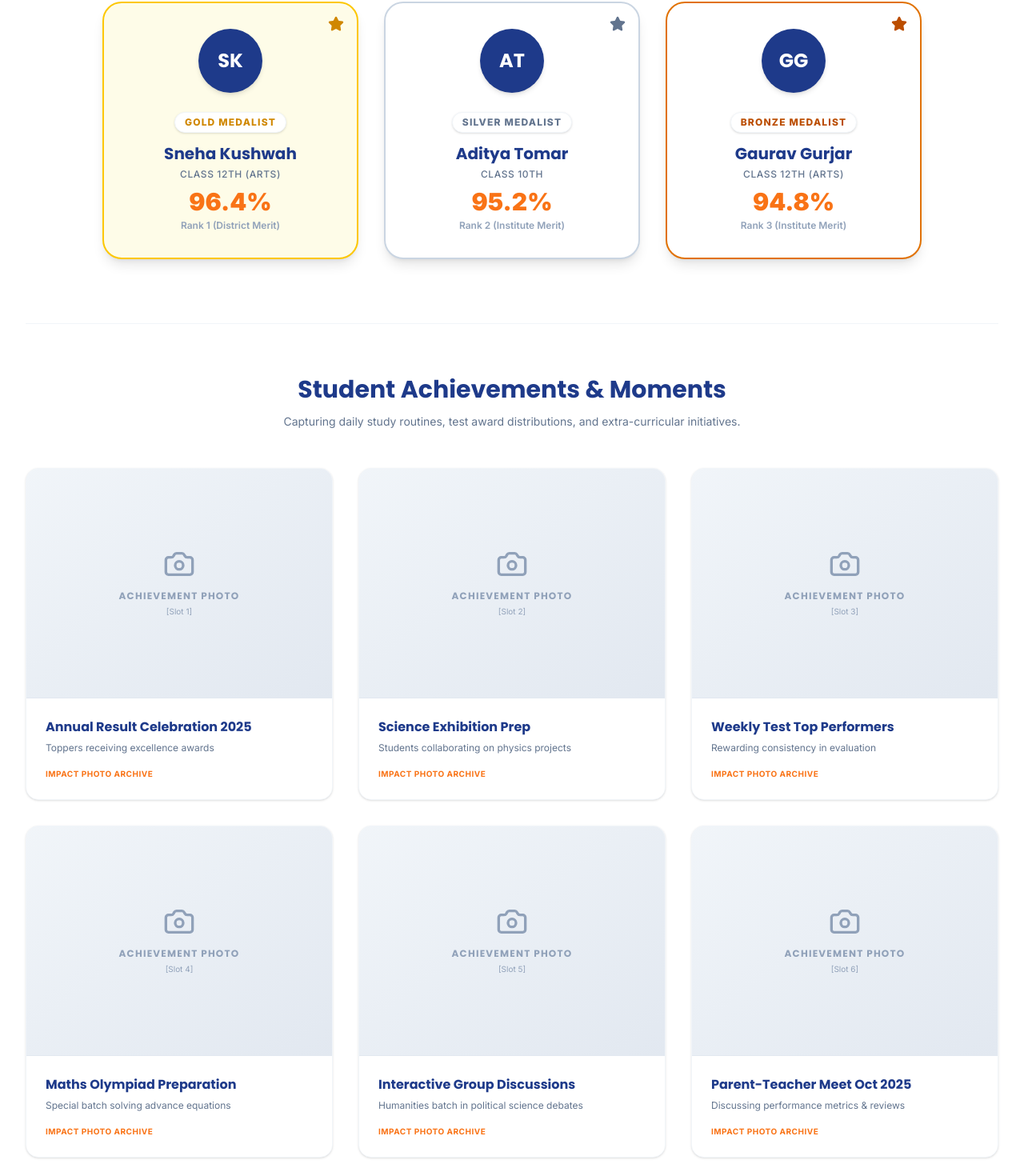
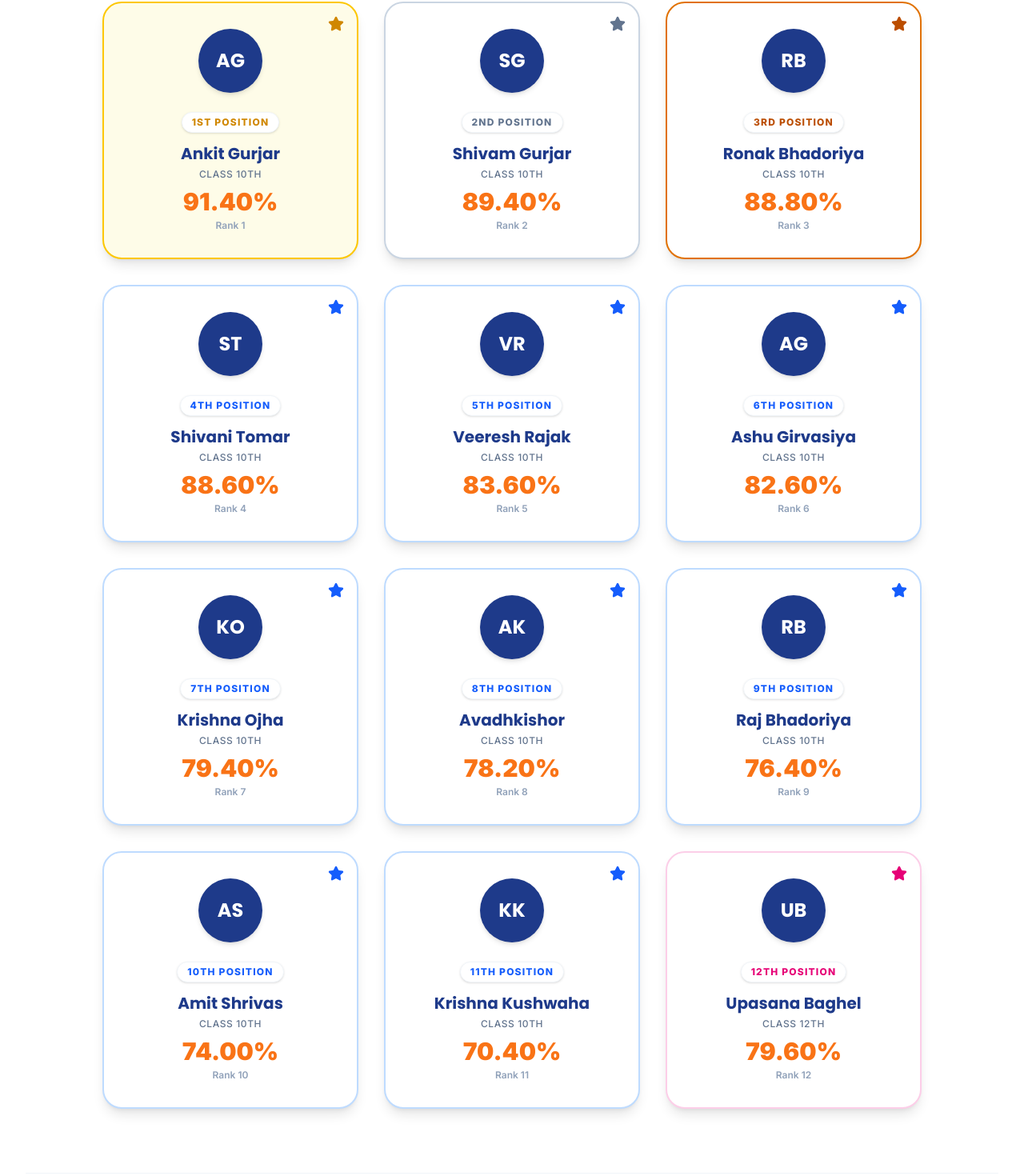
Before and after one commit to haarekasahara1923-wq/impact, a Next.js app: page /media in a window 1280 px wide. Shown: the part 564-2034 px from the top of the page at 80% size. Built offline with nearby package versions, Linux system fonts and the light colour scheme.

Commit message:
Update merit list with session 2025-26 toppers

```diff
--- a/src/app/media/page.tsx
+++ b/src/app/media/page.tsx
@@ -17,31 +17,112 @@ export default function MediaPage() {
   // Board toppers dummy data
   const toppers = [
     {
-      name: 'Sneha Kushwah',
-      class: 'Class 12th (Arts)',
-      score: '96.4%',
-      rank: 'Rank 1 (District Merit)',
+      name: 'Ankit Gurjar',
+      class: 'Class 10th',
+      score: '91.40%',
+      rank: 'Rank 1',
       color: 'border-yellow-400 text-yellow-600 bg-yellow-50',
-      award: 'Gold Medalist',
-      initials: 'SK',
+      award: '1st Position',
+      initials: 'AG',
     },
     {
-      name: 'Aditya Tomar',
+      name: 'Shivam Gurjar',
       class: 'Class 10th',
-      score: '95.2%',
-      rank: 'Rank 2 (Institute Merit)',
+      score: '89.40%',
+      rank: 'Rank 2',
       color: 'border-slate-300 text-slate-500 bg-slate-50',
-      award: 'Silver Medalist',
-      initials: 'AT',
+      award: '2nd Position',
+      initials: 'SG',
     },
     {
-      name: 'Gaurav Gurjar',
-      class: 'Class 12th (Arts)',
-      score: '94.8%',
-      rank: 'Rank 3 (Institute Merit)',
+      name: 'Ronak Bhadoriya',
+      class: 'Class 10th',
+      score: '88.80%',
+      rank: 'Rank 3',
       color: 'border-amber-600 text-amber-700 bg-amber-50',
-      award: 'Bronze Medalist',
-      initials: 'GG',
+      award: '3rd Position',
+      initials: 'RB',
+    },
+    {
+      name: 'Shivani Tomar',
+      class: 'Class 10th',
+      score: '88.60%',
+      rank: 'Rank 4',
+      color: 'border-blue-200 text-blue-600 bg-blue-50',
+      award: '4th Position',
+      initials: 'ST',
+    },
+    {
+      name: 'Veeresh Rajak',
+      class: 'Class 10th',
+      score: '83.60%',
+      rank: 'Rank 5',
+      color: 'border-blue-200 text-blue-600 bg-blue-50',
+      award: '5th Position',
+      initials: 'VR',
+    },
+    {
+      name: 'Ashu Girvasiya',
+      class: 'Class 10th',
+      score: '82.60%',
+      rank: 'Rank 6',
+      color: 'border-blue-200 text-blue-600 bg-blue-50',
+      award: '6th Position',
+      initials: 'AG',
+    },
+    {
+      name: 'Krishna Ojha',
+      class: 'Class 10th',
+      score: '79.40%',
+      rank: 'Rank 7',
+      color: 'border-blue-200 text-blue-600 bg-blue-50',
+      award: '7th Position',
+      initials: 'KO',
+    },
+    {
+      name: 'Avadhkishor',
+      class: 'Class 10th',
+      score: '78.20%',
+      rank: 'Rank 8',
+      color: 'border-blue-200 text-blue-600 bg-blue-50',
+      award: '8th Position',
+      initials: 'AK',
+    },
+    {
+      name: 'Raj Bhadoriya',
+      class: 'Class 10th',
+      score: '76.40%',
+      rank: 'Rank 9',
+      color: 'border-blue-200 text-blue-600 bg-blue-50',
+      award: '9th Position',
+      initials: 'RB',
+    },
+    {
+      name: 'Amit Shrivas',
+      class: 'Class 10th',
+      score: '74.00%',
+      rank: 'Rank 10',
+      color: 'border-blue-200 text-blue-600 bg-blue-50',
+      award: '10th Position',
+      initials: 'AS',
+    },
+    {
+      name: 'Krishna Kushwaha',
+      class: 'Class 10th',
+      score: '70.40%',
+      rank: 'Rank 11',
+      color: 'border-blue-200 text-blue-600 bg-blue-50',
+      award: '11th Position',
+      initials: 'KK',
+    },
+    {
+      name: 'Upasana Baghel',
+      class: 'Class 12th',
+      score: '79.60%',
+      rank: 'Rank 12',
+      color: 'border-pink-200 text-pink-600 bg-pink-50',
+      award: '12th Position',
+      initials: 'UB',
     },
   ];
 
@@ -69,7 +150,7 @@ export default function MediaPage() {
               <span>Wall Of Fame</span>
             </div>
             <h2 className="font-heading text-3xl font-bold text-primary">
-              Our Board Exam Stars (Session 2024-25)
+              Our Board Exam Stars (Session 2025-26)
             </h2>
           </div>
 
```
